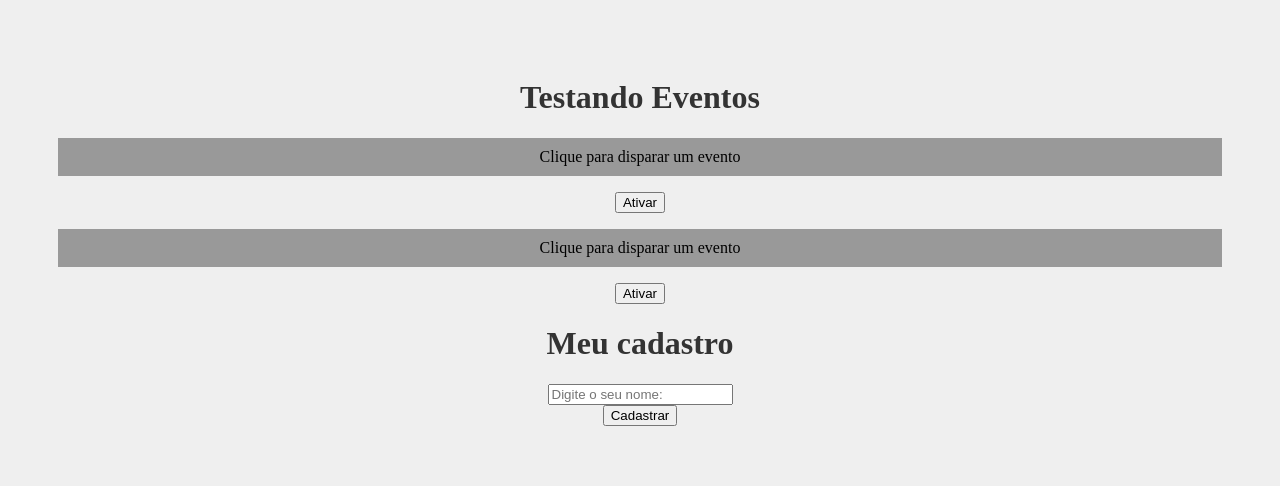
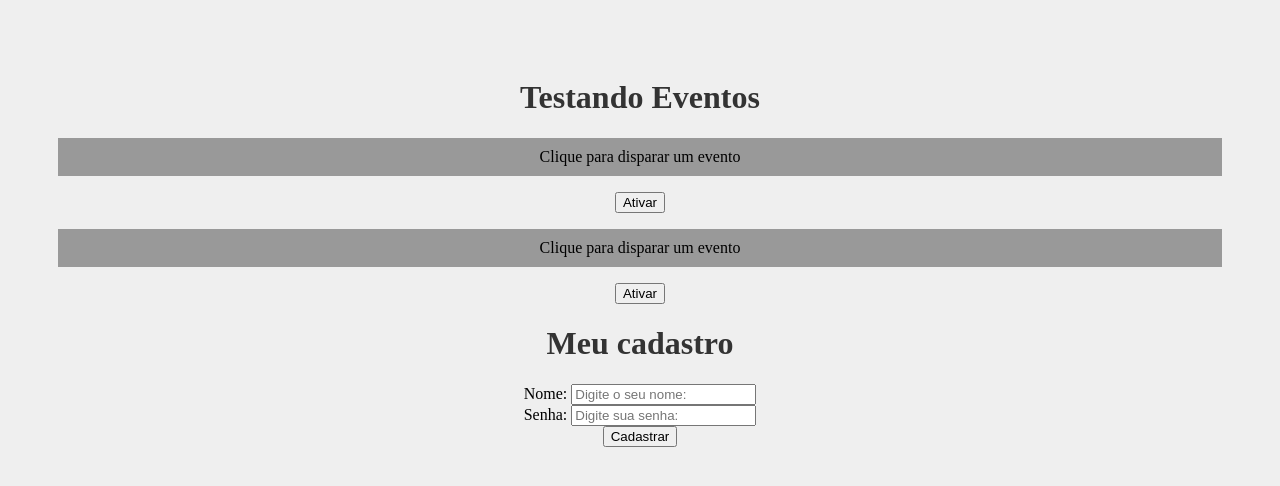
Before and after one commit to ruann-fernandess/Curso_React, a React (Create React App) app: page / in a window 1280 px wide. Shown: the top 486 px of the page. Built offline with nearby package versions, Linux system fonts and the light colour scheme.

Commit message:
Aula 10 - useState

```diff
--- a/src/components/Form.jsx
+++ b/src/components/Form.jsx
@@ -1,16 +1,32 @@
+import { useState } from "react"
+
 function Form () {
+
 
     function cadastrarUsuario(e){
         e.preventDefault()
-        console.log("Cadastrou usuário")
+        console.log(`Usuário ${name} foi cadastrado com a senha ${password}`)
     }
+
+    const[name, setName] = useState("")
+    const[password, setPassword] = useState("")
+
 
     return(
         <div>
             <h1>Meu cadastro</h1>
             <form onSubmit={cadastrarUsuario}>
                 <div>
-                    <input type="text" placeholder="Digite o seu nome: " />
+                    <label htmlFor="name">Nome: </label>
+                    <input type="text" id="name" name="name"
+                     placeholder="Digite o seu nome: "  onChange={(e) => setName(e.target.value)}
+                    />
+                </div>
+                <div>
+                    <label htmlFor="password">Senha: </label>
+                    <input type="password" id="password" name="password"
+                     placeholder="Digite sua senha: " onChange={(e) => setPassword(e.target.value)}
+                    />
                 </div>
                 <div>
                     <input type="submit" value="Cadastrar" />
```
